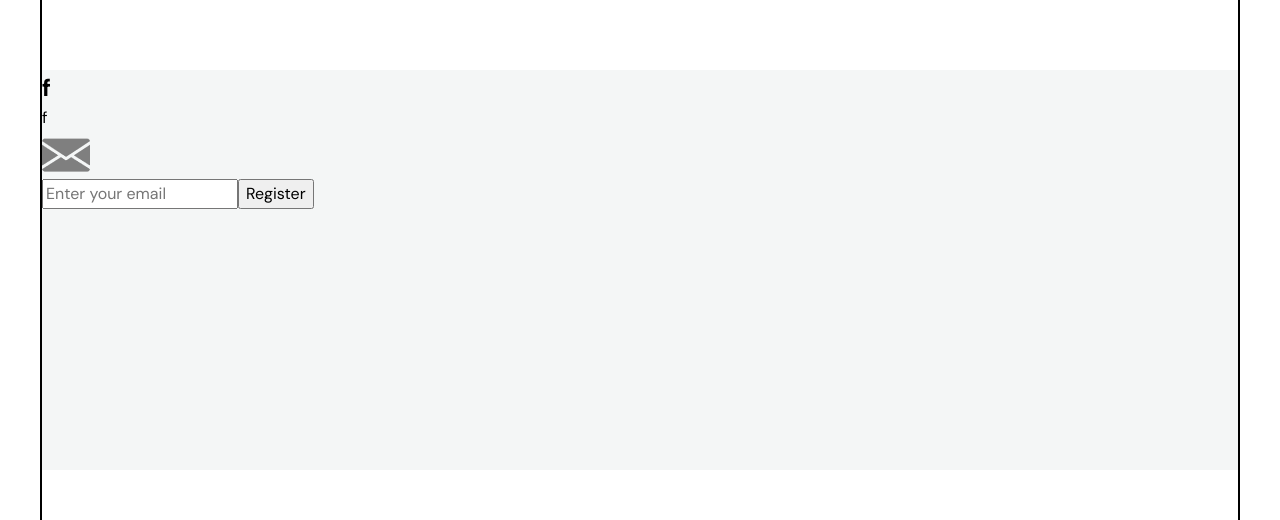
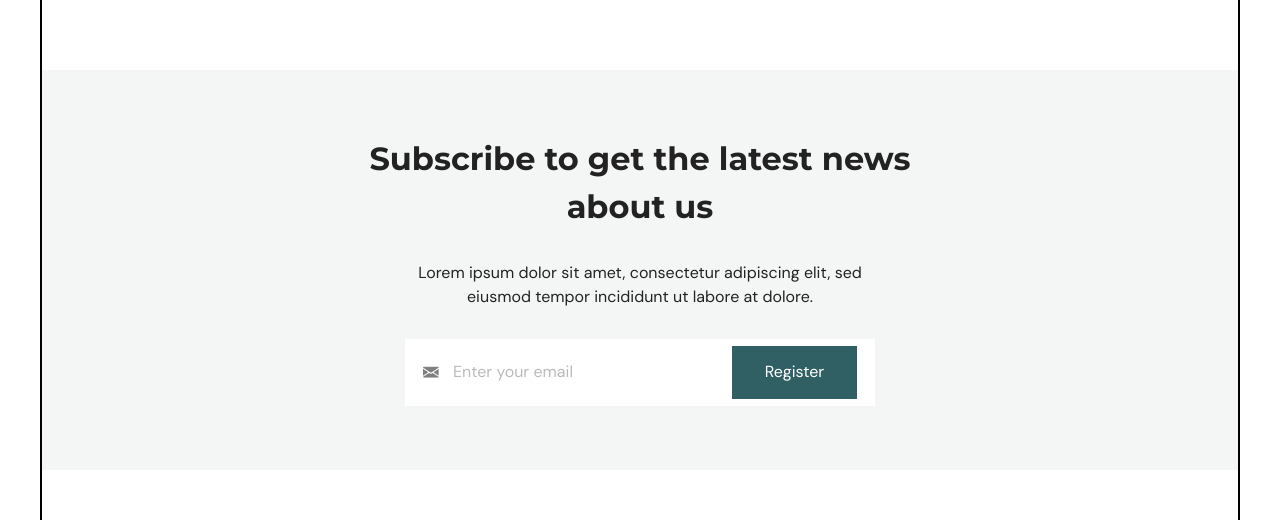
Before and after one commit to AndriyPapirnyk/DudeShape-react, a React (Create React App) app: page / in a window 1280 px wide. Shown: the part 3692-4212 px from the top of the page. Built offline with nearby package versions, Linux system fonts and the light colour scheme.

Commit message:
subsription block final versoin

```diff
--- a/src/components/subsription/Subscription.css
+++ b/src/components/subsription/Subscription.css
@@ -11,4 +11,27 @@
   width: 100%;
   height: 400px;
   background-color: #F4F6F6;
+  display: flex;
+  flex-direction: column;
+  align-items: center;
+  justify-content: center;
+  gap: 30px;
 }
+.subscription__main h1 {
+  font-family: "Montserrat";
+  font-style: normal;
+  font-weight: 700;
+  font-size: 32px;
+  line-height: 48px;
+  text-align: center;
+  color: #222222;
+}
+.subscription__main p {
+  font-family: "DM Sans";
+  font-style: normal;
+  font-weight: 400;
+  font-size: 16px;
+  line-height: 24px;
+  text-align: center;
+  color: #222222;
+}
--- a/src/components/subsription/Subscription.jsx
+++ b/src/components/subsription/Subscription.jsx
@@ -13,8 +13,8 @@ function Subscription() {
   return (
     <section className='subscription'>
       <div className="subscription__main">
-        <h1>f</h1>
-        <p>f</p>
+        <h1>Subscribe to get the latest news <br /> about us</h1>
+        <p>Lorem ipsum dolor sit amet, consectetur adipiscing elit, sed <br /> eiusmod tempor incididunt ut labore at dolore.</p>
         {inputs.map(item => <Input key={item.buttonText} placeholder={item.placeholder} img={item.img} buttonText={item.buttonText} />)}
       </div>
     </section>
--- a/src/components/subsription/Subscription.scss
+++ b/src/components/subsription/Subscription.scss
@@ -10,5 +10,28 @@
         width: 100%;
         height: 400px;
         background-color: #F4F6F6;
+        display: flex;
+        flex-direction: column;
+        align-items: center;
+        justify-content: center;
+        gap: 30px;
+        h1{
+            font-family: 'Montserrat';
+            font-style: normal;
+            font-weight: 700;
+            font-size: 32px;
+            line-height: 48px;
+            text-align: center;
+            color: #222222;
+        }
+        p{
+            font-family: 'DM Sans';
+            font-style: normal;
+            font-weight: 400;
+            font-size: 16px;
+            line-height: 24px;
+            text-align: center;
+            color: #222222;
+        }
     }
 }
--- a/src/components/subsription/input/Input.css
+++ b/src/components/subsription/input/Input.css
@@ -0,0 +1,39 @@
+.input {
+  width: 470px;
+  height: 67px;
+  background-color: #fff;
+  display: flex;
+  align-items: center;
+  justify-content: space-between;
+  padding: 0 18px;
+}
+.input button {
+  background-color: #305F64;
+  height: calc(100% - 14px);
+  width: 125px;
+  color: #fff;
+  border: none;
+}
+.input div {
+  display: flex;
+  gap: 12px;
+  align-items: center;
+}
+.input div img {
+  width: 16px;
+  height: 16px;
+}
+.input div input {
+  width: 250px;
+  outline: none;
+  border: none;
+}
+.input div input::placeholder {
+  font-family: "DM Sans";
+  font-style: normal;
+  font-weight: 400;
+  font-size: 16px;
+  line-height: 22px;
+  color: #BABABA;
+  padding: 0;
+}
--- a/src/components/subsription/input/Input.jsx
+++ b/src/components/subsription/input/Input.jsx
@@ -4,8 +4,10 @@ import './Input.css';
 function Input(props) {
   return (
     <div className='input'>
+        <div>
         <img src={props.img} alt="" />
         <input type="email" placeholder={props.placeholder} />
+        </div>
         <button>{props.buttonText}</button>
     </div>
   );
--- a/src/components/subsription/input/Input.scss
+++ b/src/components/subsription/input/Input.scss
@@ -0,0 +1,39 @@
+.input{
+    width: 470px;
+    height: 67px;
+    background-color: #fff;
+    display: flex;
+    align-items: center;
+    justify-content: space-between;
+    padding: 0 18px;
+    button{
+        background-color: #305F64;
+        height: calc(100% - 14px);
+        width: 125px;
+        color: #fff;
+        border: none;
+    }
+    div{
+        display: flex;
+        gap: 12px;
+        align-items: center;
+        img{
+            width: 16px;
+            height: 16px;
+        }
+        input{
+            width: 250px;
+            outline: none;
+            border: none;
+            &::placeholder{
+                font-family: 'DM Sans';
+                font-style: normal;
+                font-weight: 400;
+                font-size: 16px;
+                line-height: 22px;
+                color: #BABABA;
+                padding: 0;
+            }
+        }
+    }
+}
```
